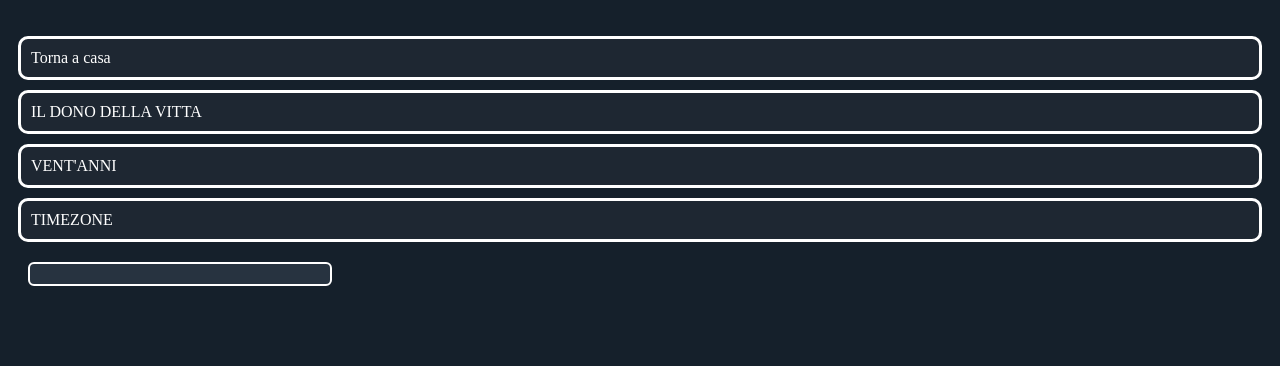
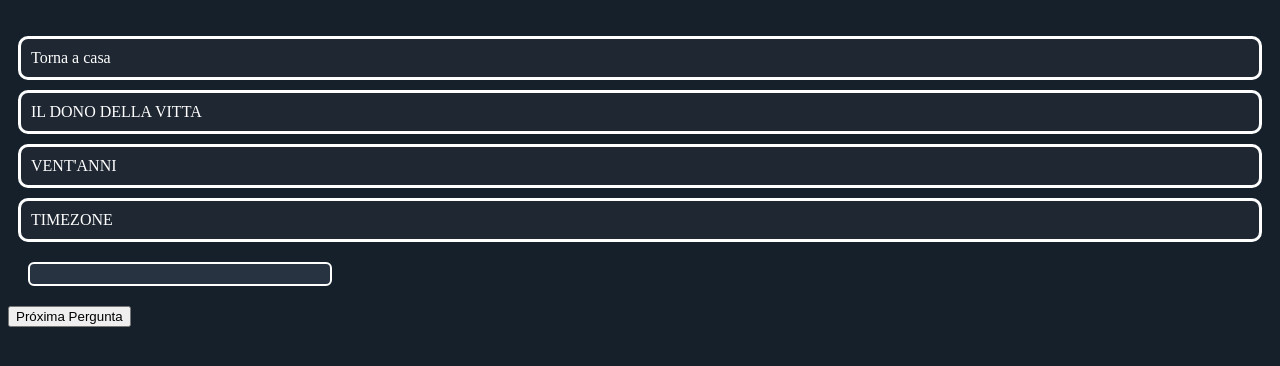
Before and after one commit to rockenroul/sporifidle, a plain HTML site: page index.html in a window 1280 px wide. Shown: the part 266-632 px from the top of the page. Drawn offline with Linux system fonts and the light colour scheme.

Commit message:
Update index.html

```diff
--- a/index.html
+++ b/index.html
@@ -27,5 +27,8 @@
   <div class="progress-container">
     <div class="progress-bar" id="progressBar"></div>
   </div>
+
+    <button id="nextButton" onclick="proximaPergunta()">Próxima Pergunta</button>
+
 </body>
 </html>
```
